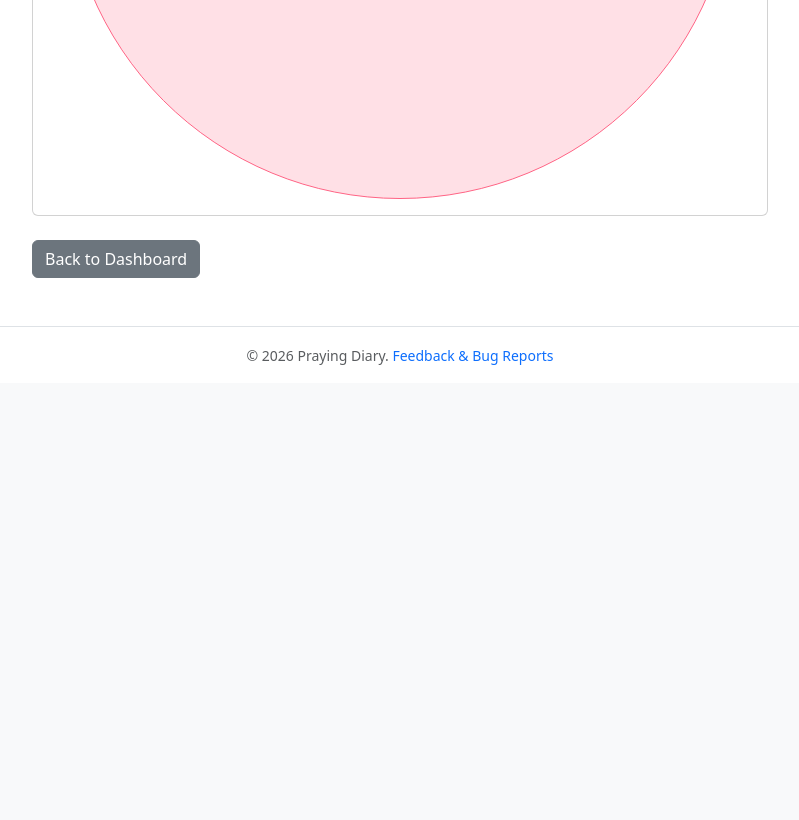
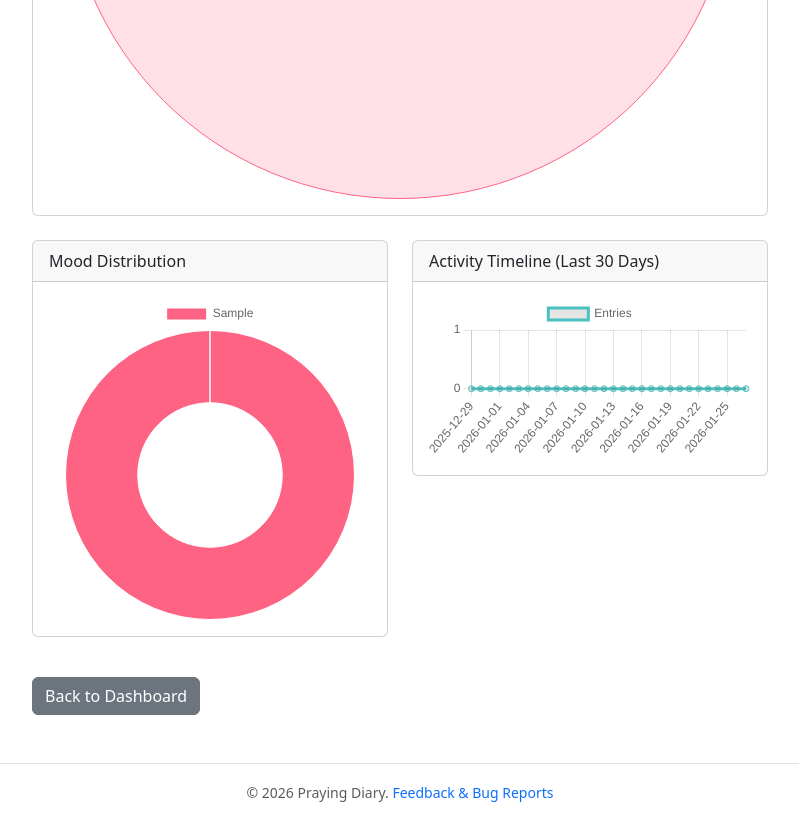
Before and after one commit to arm00pv/pray, a Flask app: page /analytics/ in a window 1280 px wide; the page is wider, and only the part inside the window is pictured. Shown: the part 1244-2064 px from the top of that part, without its empty margins (240-1039 px from the left). Before the commit the page ends 1609 px from the top of that part, so only its background shows below. Run offline with Flask 3, Linux system fonts and the light colour scheme; a user stored in the database is signed in; tables that the repository leaves empty hold one stand-in row (values such as "Sample post").

Commit message:
Implement Advanced Analytics, Group Resources, and PWA Support
- Added Mood Distribution and Activity Timeline charts to User Analytics.
- Implemented Group Resources feature allowing members to share links.
- Added PWA manifest and service worker for offline support.
- Fixed JSON serialization bug in analytics route.
- Verified functionalities via end-to-end testing.

Co-authored-by: arm00pv <207780510+arm00pv@users.noreply.github.com>

```diff
--- a/routes/analytics_routes.py
+++ b/routes/analytics_routes.py
@@ -2,6 +2,8 @@ from flask import Blueprint, render_template
 from flask_login import login_required, current_user
 from models import PrayerEntry, Tag
 from extensions import db
+from collections import defaultdict
+from datetime import datetime, timedelta
 
 analytics_bp = Blueprint('analytics', __name__, url_prefix='/analytics')
 
@@ -11,19 +13,17 @@ def index():
     # Get user's entries
     entries = current_user.entries
 
-    # Calculate tag frequency for this user
+    # 1. Tag Frequency
     tag_counts = {}
     for entry in entries:
         for tag in entry.tags:
             tag_counts[tag.name] = tag_counts.get(tag.name, 0) + 1
 
-    # Sort by count
     sorted_tags = sorted(tag_counts.items(), key=lambda item: item[1], reverse=True)
-
-    labels = [item[0] for item in sorted_tags[:10]] # Top 10
+    labels = [item[0] for item in sorted_tags[:10]]
     data = [item[1] for item in sorted_tags[:10]]
 
-    # Calculate category distribution
+    # 2. Category Distribution
     category_counts = {}
     for entry in entries:
         cat = entry.category or "Uncategorized"
@@ -32,4 +32,36 @@ def index():
     cat_labels = list(category_counts.keys())
     cat_data = list(category_counts.values())
 
-    return render_template('analytics.html', labels=labels, data=data, cat_labels=cat_labels, cat_data=cat_data)
+    # 3. Mood Distribution
+    mood_counts = {}
+    for entry in entries:
+        if entry.mood:
+            mood_counts[entry.mood] = mood_counts.get(entry.mood, 0) + 1
+
+    mood_labels = list(mood_counts.keys())
+    mood_data = list(mood_counts.values())
+
+    # 4. Activity Timeline (Last 30 Days)
+    today = datetime.utcnow().date()
+    timeline_counts = defaultdict(int)
+
+    # Initialize last 30 days with 0
+    date_labels = []
+    for i in range(29, -1, -1):
+        d = today - timedelta(days=i)
+        d_str = d.strftime('%Y-%m-%d')
+        date_labels.append(d_str)
+        timeline_counts[d_str] = 0
+
+    for entry in entries:
+        d_str = entry.created_at.strftime('%Y-%m-%d')
+        if d_str in timeline_counts:
+            timeline_counts[d_str] += 1
+
+    timeline_data = [timeline_counts[d] for d in date_labels]
+
+    return render_template('analytics.html',
+                           labels=labels, data=data,
+                           cat_labels=cat_labels, cat_data=cat_data,
+                           mood_labels=mood_labels, mood_data=mood_data,
+                           date_labels=date_labels, timeline_data=timeline_data)
--- a/templates/analytics.html
+++ b/templates/analytics.html
@@ -16,6 +16,25 @@
             <div class="card-header">{{ _('Prayer Categories') }}</div>
             <div class="card-body">
                 <canvas id="categoryChart"></canvas>
+            </div>
+        </div>
+
+        <div class="row">
+            <div class="col-md-6">
+                <div class="card mb-4">
+                    <div class="card-header">{{ _('Mood Distribution') }}</div>
+                    <div class="card-body">
+                        <canvas id="moodChart"></canvas>
+                    </div>
+                </div>
+            </div>
+            <div class="col-md-6">
+                <div class="card mb-4">
+                    <div class="card-header">{{ _('Activity Timeline (Last 30 Days)') }}</div>
+                    <div class="card-body">
+                        <canvas id="timelineChart"></canvas>
+                    </div>
+                </div>
             </div>
         </div>
 
@@ -79,5 +98,45 @@
             }]
         }
     });
+
+    const ctxMood = document.getElementById('moodChart').getContext('2d');
+    const moodChart = new Chart(ctxMood, {
+        type: 'doughnut',
+        data: {
+            labels: {{ mood_labels | tojson }},
+            datasets: [{
+                data: {{ mood_data | tojson }},
+                backgroundColor: [
+                    '#FF6384', '#36A2EB', '#FFCE56', '#4BC0C0', '#9966FF', '#FF9F40'
+                ],
+                borderWidth: 1
+            }]
+        }
+    });
+
+    const ctxTimeline = document.getElementById('timelineChart').getContext('2d');
+    const timelineChart = new Chart(ctxTimeline, {
+        type: 'line',
+        data: {
+            labels: {{ date_labels | tojson }},
+            datasets: [{
+                label: "{{ _('Entries') }}",
+                data: {{ timeline_data | tojson }},
+                fill: true,
+                borderColor: 'rgb(75, 192, 192)',
+                tension: 0.1
+            }]
+        },
+        options: {
+            scales: {
+                y: {
+                    beginAtZero: true,
+                    ticks: {
+                        stepSize: 1
+                    }
+                }
+            }
+        }
+    });
 </script>
 {% endblock %}
--- a/templates/groups.html
+++ b/templates/groups.html
@@ -10,6 +10,7 @@
             <div class="card-body">
                 <h5>{{ _('Create New Group') }}</h5>
                 <form action="{{ url_for('group.create_group') }}" method="POST" class="row g-3">
+                    <input type="hidden" name="csrf_token" value="{{ csrf_token() }}"/>
                     <div class="col-md-4">
                         <input type="text" class="form-control" name="name" placeholder="{{ _('Group Name') }}" required>
                     </div>
@@ -47,11 +48,13 @@
                                 <div class="d-flex justify-content-between">
                                     <a href="{{ url_for('group.detail', group_id=group.id) }}" class="btn btn-info btn-sm text-white">{{ _('Enter') }}</a>
                                     <form action="{{ url_for('group.leave_group', group_id=group.id) }}" method="POST">
+                                        <input type="hidden" name="csrf_token" value="{{ csrf_token() }}"/>
                                         <button type="submit" class="btn btn-outline-danger btn-sm">{{ _('Leave') }}</button>
                                     </form>
                                 </div>
                             {% else %}
                                 <form action="{{ url_for('group.join_group', group_id=group.id) }}" method="POST">
+                                    <input type="hidden" name="csrf_token" value="{{ csrf_token() }}"/>
                                     <button type="submit" class="btn btn-primary btn-sm">{{ _('Request to Join') }}</button>
                                 </form>
                             {% endif %}
```
